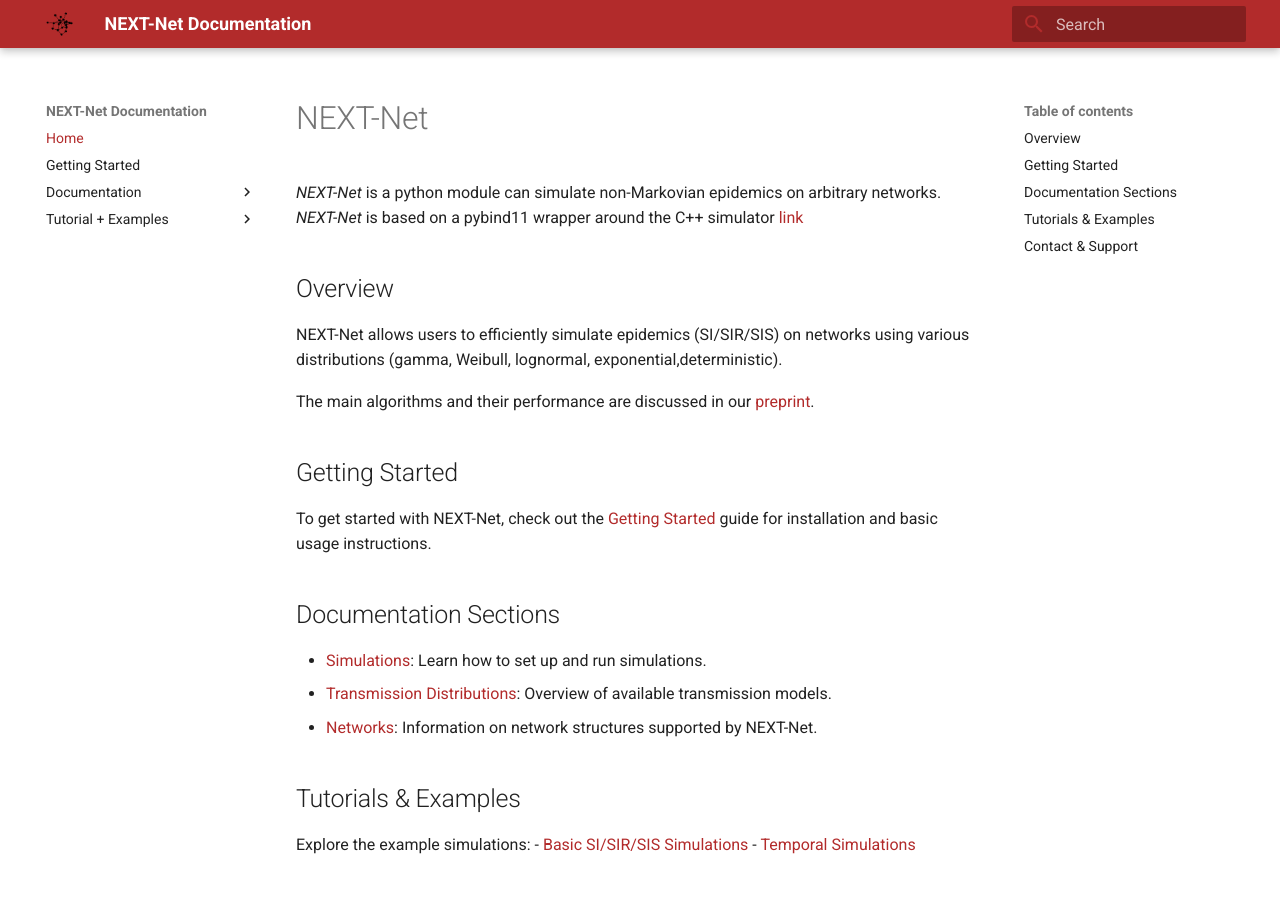
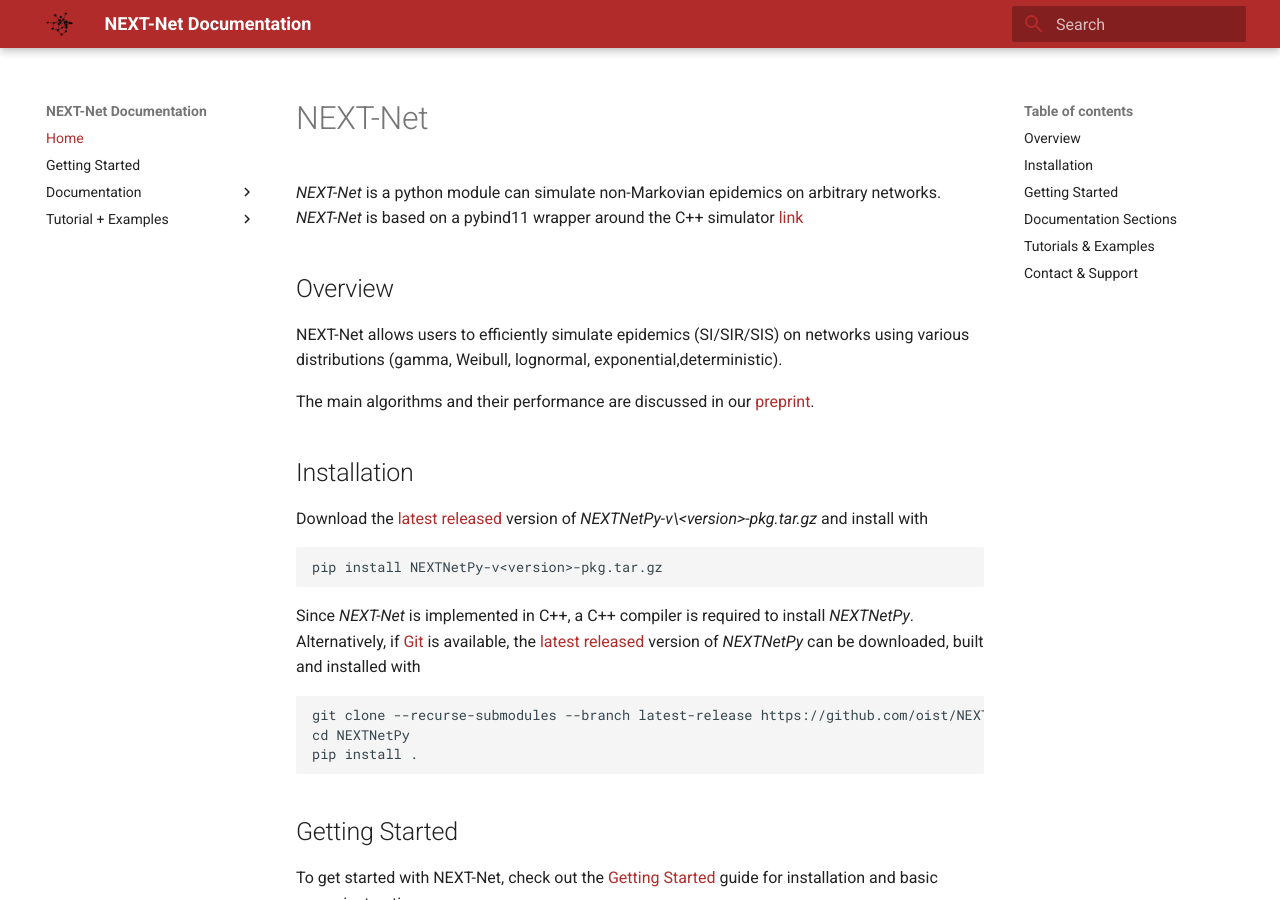
Before and after one commit to oist/NEXTNetPy, an MkDocs documentation site: the page built from docs/index.md, in a window 1280 px wide and 900 px high. Built offline with MkDocs 1.6.1 and Material for MkDocs 9.7.7, drawn with Linux system fonts in a browser that asks for light colours.

Commit message:
Added installation instructions to docs/index.md

```diff
--- a/docs/index.md
+++ b/docs/index.md
@@ -7,6 +7,17 @@ NEXT-Net allows users to efficiently simulate epidemics (SI/SIR/SIS) on networks
 
 The main algorithms and their performance are discussed in our [preprint](https://arxiv.org/abs/2412.07095).
 
+## Installation
+
+Download the [latest released](https://github.com/oist/NEXTNetPy/releases) version of *NEXTNetPy-v\<version\>-pkg.tar.gz* and install with
+
+    pip install NEXTNetPy-v<version>-pkg.tar.gz
+
+Since *NEXT-Net* is implemented in C++, a C++ compiler is required to install *NEXTNetPy*. Alternatively, if [Git](https://git-scm.com/downloads) is available, the [latest released](https://github.com/oist/NEXTNetPy/releases) version of *NEXTNetPy* can be downloaded, built and installed with
+
+    git clone --recurse-submodules --branch latest-release https://github.com/oist/NEXTNetPy.git
+    cd NEXTNetPy
+    pip install .
 
 ## Getting Started
 To get started with NEXT-Net, check out the [Getting Started](getting_started.md) guide for installation and basic usage instructions.
@@ -21,7 +32,6 @@ Explore the example simulations:
 - [Basic SI/SIR/SIS Simulations](examples/simulations_examples.md)
 - [Temporal Simulations](examples/simulations_temporal.md)
 
-
 ## Contact & Support
 For questions, support, or if you think you found a bug, feel free to reach out via GitHub Issues or email samuel.cure@oist.jp
 
```
